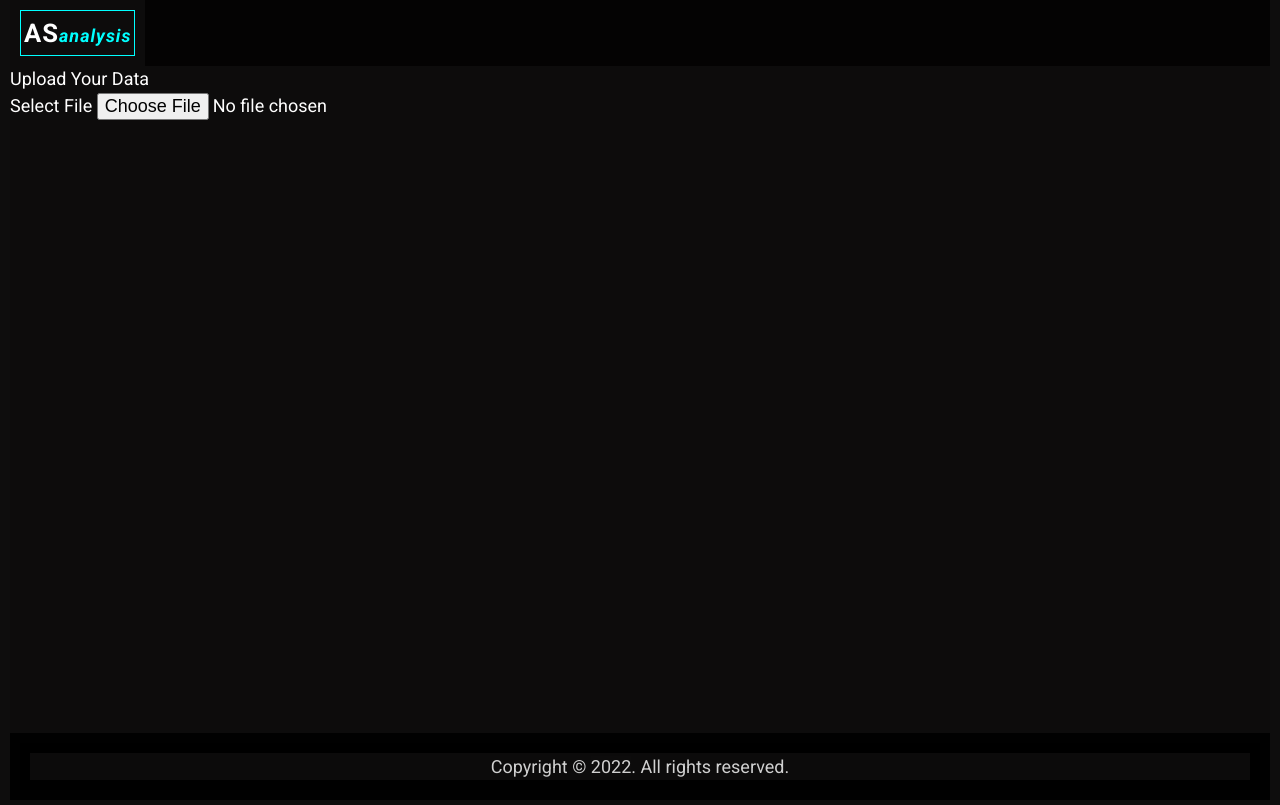
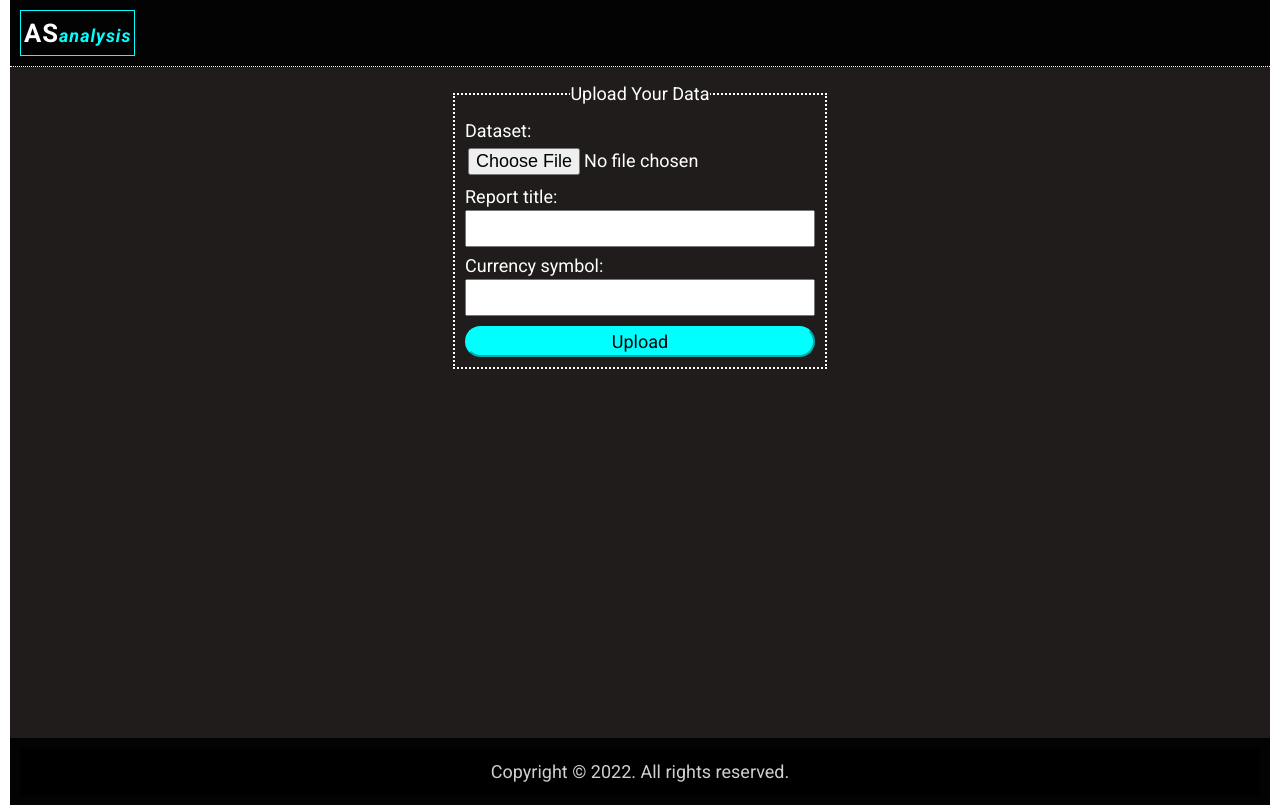
Before and after one commit to Emeka-Onwuepe/Automated_Sales_Data_Analysis, a Django app: page / in a window 1280 px wide. Run offline with Django 4.2, Linux system fonts and the light colour scheme.

Commit message:
feat: added form for upload of data

```diff
--- /dev/null
+++ b/data_sets/forms.py
@@ -0,0 +1,7 @@
+from django import forms
+from .models import  Dataset
+
+class DataSetForm(forms.ModelForm):
+    class Meta:
+        model = Dataset
+        exclude = ['zipfolder',"user_id"]
--- a/data_sets/models.py
+++ b/data_sets/models.py
@@ -12,8 +12,8 @@ class Dataset(models.Model):
     user_id  = models.ForeignKey(User_id, on_delete=models.CASCADE,related_name="dataset_user_id")
     dataset_id = models.CharField("dataset_id",max_length = 150,blank=None)
     dataset = models.FileField("dataset",blank=False)
-    report_title = models.FileField("report title",blank=False)
-    currency_symbol = models.FileField("currency symbol",blank=False)
+    report_title = models.CharField("report title",blank=False,max_length = 256)
+    currency_symbol = models.CharField("currency symbol",blank=False,max_length = 10)
     zipfolder = models.FileField("zipfolder",blank=True)
 
     class Meta:
--- a/home/templates/home/home.html
+++ b/home/templates/home/home.html
@@ -36,13 +36,17 @@
         <div class="sperator"></div>
         <main>
 
-            <section>
-                <form action="" method="post">
+            <section class="formsection">
+                <form action="{% url 'frontview:homeView' %}" enctype="multipart/form-data" method="post">
                     {% csrf_token %}
-                    <legend>Upload Your Data</legend>
-                    <label for="data">Select File</label>
-                    <input type="file" name="data" id="data" accept=".csv,.xlsx">
-
+                    <fieldset>
+                        <legend>Upload Your Data</legend>
+                        {{form}}
+                        <input type="text" name="user_id" id="id_user_id">
+                        <!-- <label for="data">Select File</label>
+                    <input type="file" name="data" id="data" accept=".csv,.xlsx"> -->
+                        <button id="submitButton" type="submit">Upload</button>
+                    </fieldset>
                 </form>
             </section>
 
@@ -61,6 +65,7 @@
         </footer>
     </div>
     {% block javascript %}
+    <script src="{% static 'javascript/state.js' %}"></script>
     <script src="{% static 'javascript/home.js' %}"></script>
     {% endblock javascript %}
 </body>
--- a/home/views.py
+++ b/home/views.py
@@ -1,5 +1,14 @@
 from django.shortcuts import render
+from data_sets.forms import DataSetForm
+import pandas as pd
 
 # Create your views here.
 def homeView(request):
-    return render(request,'home/home.html')
+    form = DataSetForm()
+    if request.method == "POST":
+            form = DataSetForm(data= request.POST,files=request.FILES)
+            if form.is_valid():
+                data = form.save()
+                print(data)
+
+    return render(request,'home/home.html',{"form":form})
--- a/static/css/home.css
+++ b/static/css/home.css
@@ -7,7 +7,6 @@
     font-family: "Roboto";
     font-size: 16px;
     line-height: 1.5;
-    background-color: #0d0c0cf0;
     color: white;
 }
 
@@ -32,6 +31,7 @@ a {
     flex-direction: column;
     margin: 0px 10px;
     align-content: center;
+    background-color: #201c1c;
 }
 
 header {
@@ -44,6 +44,7 @@ header {
     background-color: white;
     z-index: 5;
     background-color: #040303;
+    border-bottom: 1px dotted white;
 }
 
 .logo h1 {
@@ -59,10 +60,52 @@ header {
 
 .sperator {
     margin-top: 65px;
+    margin-bottom: 5px;
 }
 
 main {
     min-height: calc(100vh - 132px);
+    background-color: #201c1c;
+}
+
+.formsection {
+    display: flex;
+    justify-content: center;
+    margin: 10px;
+}
+
+fieldset {
+    border: 2px dotted white;
+    display: flex;
+    flex-direction: column;
+    padding: 10px;
+}
+
+legend {
+    margin: 0px auto;
+}
+
+input,
+select {
+    margin-bottom: 5px;
+    color: #000;
+    padding: 3px;
+}
+
+#id_dataset {
+    color: #fff;
+}
+
+label[for=id_dataset_id] {
+    display: none;
+}
+
+#submitButton {
+    margin-top: 5px;
+    background-color: aqua;
+    color: #040303;
+    border-radius: 50px;
+    border-color: aqua;
 }
 
 footer {
@@ -99,3 +142,13 @@ footer span {
     color: white;
     font-size: 30px;
 }
+
+@media screen and (min-width:1520px) {
+    .bigwrapper {
+        width: 1500px;
+        margin: 0px auto;
+    }
+    header {
+        width: 1500px;
+    }
+}
--- a/static/javascript/home.js
+++ b/static/javascript/home.js
@@ -25,3 +25,29 @@ const backToTop = () => {
         backToTopButton.style.display = "none";
     }
 }
+
+let state = getState()
+if (state.user == "") {
+    setState(storeReducer(addUserId()))
+    state = getState()
+}
+
+const createDataId = () => {
+    const date = Date.now().toString().slice(5)
+    const random = Math.floor(Math.random() * 100)
+    const dataId = `data${random}${date}`
+    return dataId
+}
+
+try {
+    let dataset = document.querySelector("#id_dataset")
+    dataset.accept = ".csv,.xlsx"
+    let dataset_id = document.querySelector("#id_dataset_id")
+    dataset_id.value = createDataId()
+    let user_id = document.querySelector("#id_user_id")
+    user_id.value = state.user
+    dataset_id.style.display = "none"
+    user_id.style.display = "none"
+} catch (error) {
+    console.log(error)
+}
```
Also changed, not shown: data_sets/migrations/0002_alter_dataset_currency_symbol_and_more.py (added), db.sqlite3.
